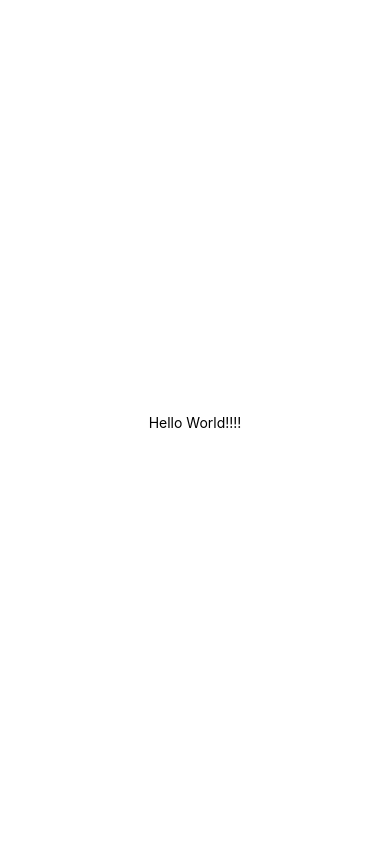
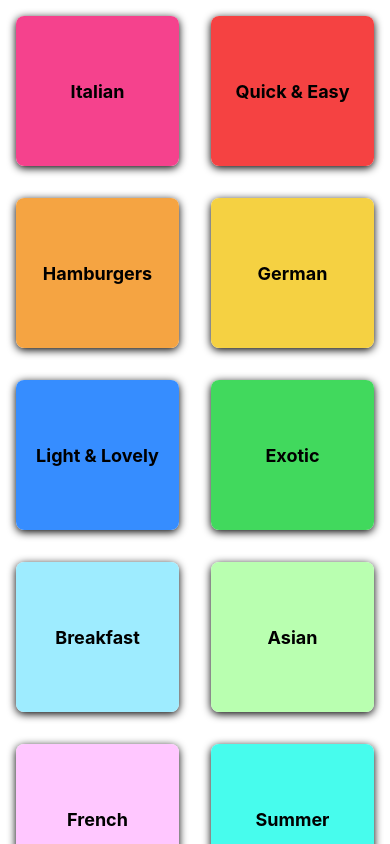
Before and after one commit to avikaldarolia/Meals-ReactNative, a React Native app: screen / in a window 390 px wide. Built offline with nearby package versions, Linux system fonts and the light colour scheme.

Commit message:
Displaying and styling the grid

```diff
--- a/App.js
+++ b/App.js
@@ -1,13 +1,14 @@
 import { StatusBar } from 'expo-status-bar';
 import { StyleSheet, Text, View } from 'react-native';
+import CategoriesScreen from './screens/CategoriesScreen';
 
 export default function App() {
   return (
-    <View style={styles.container}>
-      <Text>Hello World!!!!</Text>
-      <StatusBar style="auto" />
-    </View>
-  );
+    <>
+    <StatusBar style='light'  />
+    <CategoriesScreen />
+    </>
+    );
 }
 
 const styles = StyleSheet.create({
--- a/app.json
+++ b/app.json
@@ -4,6 +4,7 @@
     "slug": "RNCourse",
     "version": "1.0.0",
     "orientation": "portrait",
+    "backgroundColor": "#24180f",
     "icon": "./assets/icon.png",
     "splash": {
       "image": "./assets/splash.png",
--- /dev/null
+++ b/components/CategoryGridTile.js
@@ -0,0 +1,51 @@
+import { View, Pressable, Text, StyleSheet, Platform } from "react-native";
+
+
+function CategoryGridTile({ title, color }) {
+
+    return (
+        <View style={styles.gridItem}>
+            <Pressable android_ripple={{ color: '#cccccc' }} style={({ pressed }) => [styles.button, pressed ? styles.buttonPressed : null]}>
+                <View style={[styles.innerContainer, { backgroundColor: color }]}>
+                    <Text style={styles.title}>{title}</Text>
+                </View>
+            </Pressable>
+        </View>
+    )
+}
+
+export default CategoryGridTile
+
+const styles = StyleSheet.create({
+    gridItem: {
+        flex: 1,
+        margin: 16,
+        height: 150,
+        borderRadius: 8,
+        // shadow disappears on ios if overflow is hidden**
+        overflow: Platform.OS === 'android' ? 'hidden' : 'visible',
+        elevation: 4,
+        // code to add shadow on ios => **bg color is also required to add shadow on ios
+        shadowColor: 'black',
+        shadowOffset: { width: 0, height: 2 },
+        shadowRadius: 8,
+        backgroundColor: 'white'
+    },
+    button: {
+        flex: 1,
+    },
+    buttonPressed: {
+        opacity: 0.5
+    },
+    innerContainer: {
+        flex: 1,
+        padding: 16,
+        justifyContent: 'center',
+        alignItems: 'center',
+        borderRadius: 8,
+    },
+    title: {
+        fontWeight: 'bold',
+        fontSize: 18
+    }
+})
--- /dev/null
+++ b/screens/CategoriesScreen.js
@@ -0,0 +1,17 @@
+import { FlatList, ScrollView, StyleSheet, View } from 'react-native'
+import CategoryGridTile from '../components/CategoryGridTile';
+import { CATEGORIES } from "../data/dummy-data"
+
+function renderCategoryItem(itemData) {
+    return <CategoryGridTile title={itemData.item.title} color={itemData.item.color} />
+}
+
+function CategoriesScreen() {
+    return <FlatList data={CATEGORIES} keyExtractor={(item) => item.id} renderItem={renderCategoryItem} numColumns={2} />
+}
+
+export default CategoriesScreen;
+
+// const styles = StyleSheet.create({
+
+// })
```
Also changed, not shown: 1 other file (tests, documents, lock files or other folders).
